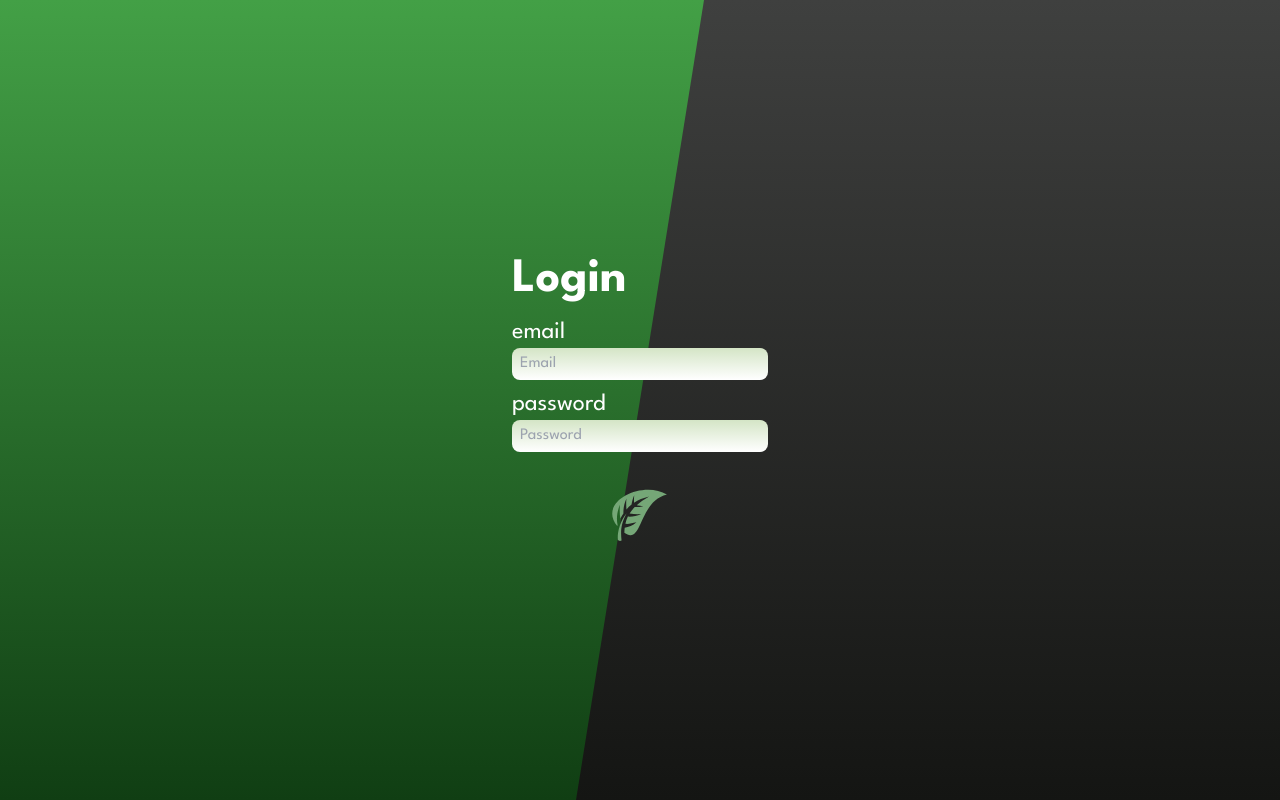
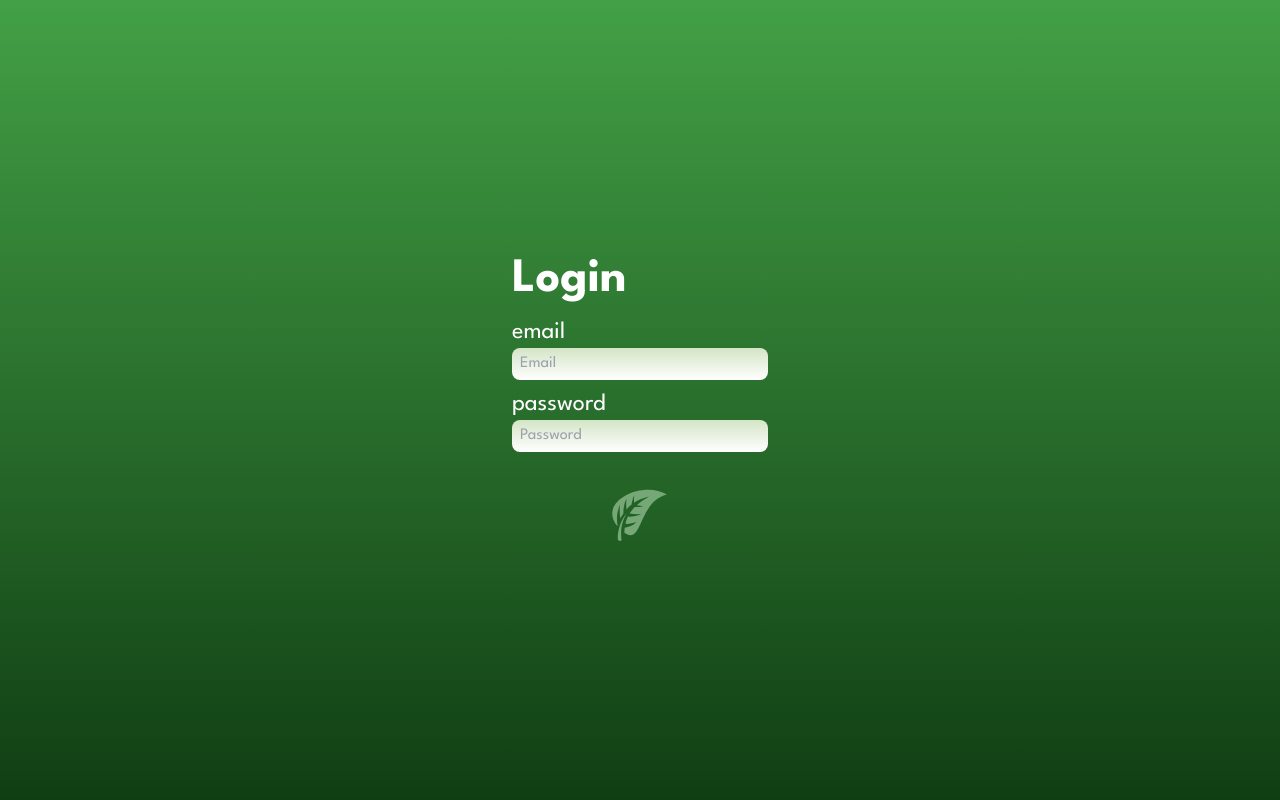
Before and after one commit to RippedKek/binbondhu, a Next.js app in the folder client/: page /login in a window 1280 px wide. Built offline with nearby package versions, Linux system fonts and the light colour scheme; a web font is replaced by a local one.

Commit message:
create login animation for login page

```diff
--- a/client/app/(auth)/login/page.jsx
+++ b/client/app/(auth)/login/page.jsx
@@ -1,13 +1,25 @@
-import React from 'react'
+'use client'
+
+import React, { useState } from 'react'
 import { GiFallingLeaf } from 'react-icons/gi'
 
 const LoginPage = () => {
+  const [scaleX, setScaleX] = useState(false)
+
+  const handleLeafClick = () => {
+    setScaleX((prev) => !prev)
+  }
+
   return (
     <div className='w-full h-screen bg-gradient-to-b from-lightGray to-darkGray relative flex items-center justify-center'>
       <div
-        className='w-full h-screen bg-gradient-to-b from-lightGreen to-darkGreen absolute top-0 left-0'
+        className={
+          'w-full h-screen bg-gradient-to-b from-lightGreen to-darkGreen absolute top-0 left-0 transition-all duration-700'
+        }
         style={{
-          clipPath: 'polygon(0 0, 55% 0, 45% 100%, 0% 100%)',
+          clipPath: scaleX
+            ? 'polygon(0 0, 55% 0, 45% 100%, 0% 100%)'
+            : 'polygon(0 0, 100% 0, 100% 100%, 0% 100%)',
           boxShadow: '10px 0px 10px rgba(0, 0, 0, 0.5)',
         }}
       ></div>
@@ -29,7 +41,10 @@ const LoginPage = () => {
             />
           </form>
         </div>
-        <GiFallingLeaf className='text-leafColor text-6xl mt-8 cursor-pointer rotate-180 hover:rotate-[190deg] transition-all duration-200' />
+        <GiFallingLeaf
+          className='text-leafColor text-6xl mt-8 cursor-pointer rotate-180 hover:rotate-[190deg] transition-all duration-200'
+          onClick={handleLeafClick}
+        />
       </div>
     </div>
   )
```
